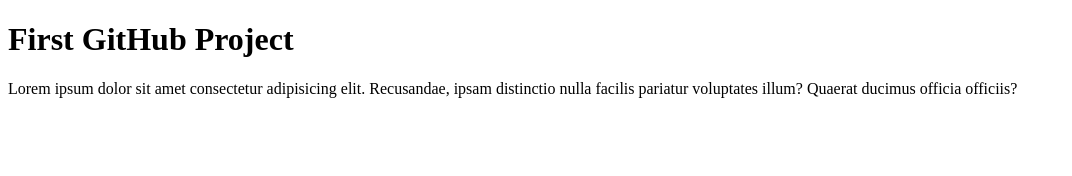
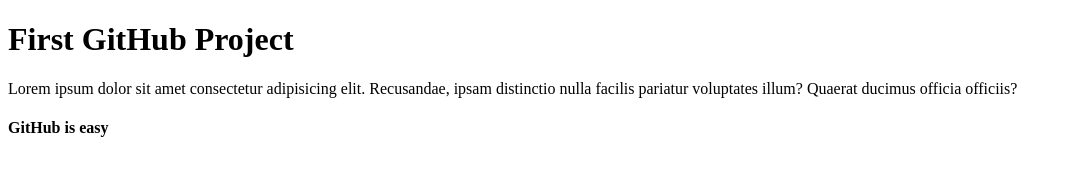
Before and after one commit to intshawrov/first-project, a plain HTML site: page index.html in a window 1280 px wide. Shown: the whole page, without its empty margins (0-1072 px from the left). Drawn offline with Linux system fonts and the light colour scheme.

Commit message:
Update index.html

```diff
--- a/index.html
+++ b/index.html
@@ -9,6 +9,7 @@
 
       <h1>First GitHub Project</h1>
       <p>Lorem ipsum dolor sit amet consectetur adipisicing elit. Recusandae, ipsam distinctio nulla facilis pariatur voluptates illum? Quaerat ducimus officia officiis?</p>
+      <h4>GitHub is easy</h4>
 
 </body>
 </html>
```
